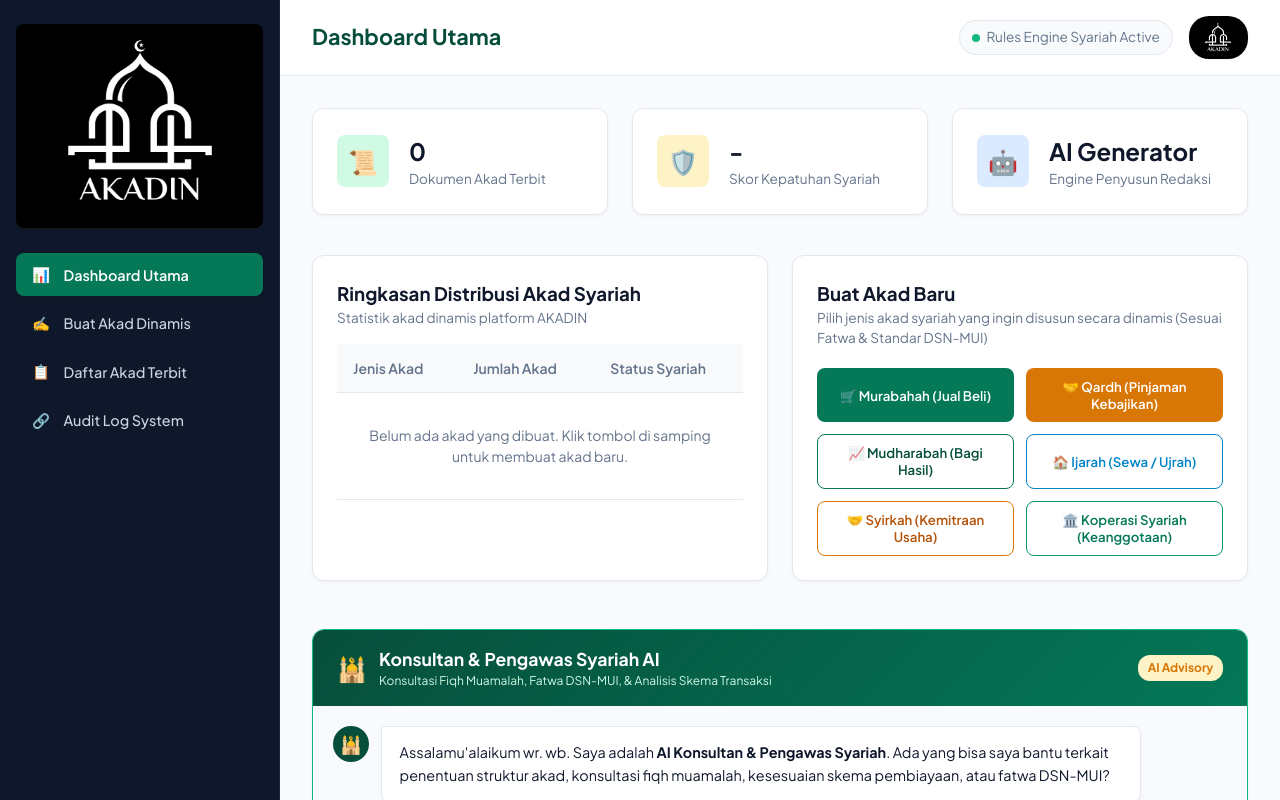
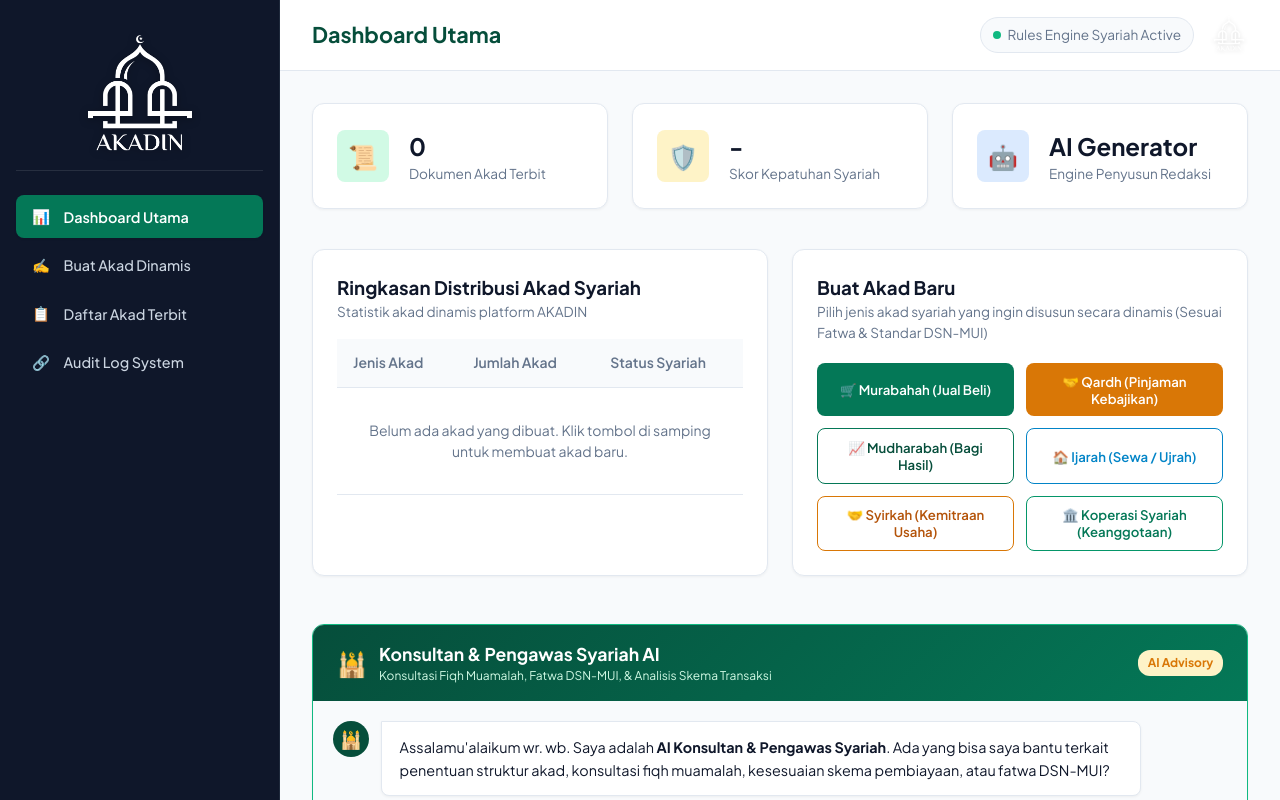
Before and after one commit to ilmanabidin1/akadsyariahgenerator, a website: page public/index.html in a window 1280 px wide. Drawn offline with Linux system fonts and the light colour scheme; no server answers.

Commit message:
UI: Add transparent logo, remove background box, adjust proporsional size, and add tab favicon

```diff
--- a/public/index.html
+++ b/public/index.html
@@ -4,6 +4,8 @@
   <meta charset="UTF-8">
   <meta name="viewport" content="width=device-width, initial-scale=1.0">
   <title>AKADIN - Platform AI Pengembangan Akad Syariah Otomatis</title>
+  <!-- Favicon transparan untuk browser tab -->
+  <link rel="icon" type="image/png" href="favicon.png">
   <link rel="preconnect" href="https://fonts.googleapis.com">
   <link rel="preconnect" href="https://fonts.gstatic.com" crossorigin>
   <link href="https://fonts.googleapis.com/css2?family=Plus+Jakarta+Sans:wght@400;500;600;700&display=swap" rel="stylesheet">
@@ -14,8 +16,8 @@
   <div class="app-container">
     <!-- Sidebar Navigation -->
     <aside class="sidebar">
-      <div class="sidebar-header" style="padding: 0.75rem; background: #000000; border-radius: var(--radius-md); margin-bottom: 1.5rem; display: flex; justify-content: center; align-items: center; box-shadow: var(--shadow-sm);">
-        <img src="logo.png" alt="AKADIN Logo" style="width: 100%; max-width: 180px; height: auto; display: block;">
+      <div class="sidebar-header" style="padding: 0.5rem; background: transparent; margin-bottom: 1.5rem; display: flex; justify-content: center; align-items: center;">
+        <img src="logo_transparent.png" alt="AKADIN Logo" style="width: 100%; max-width: 130px; height: auto; display: block; filter: drop-shadow(0 2px 4px rgba(0,0,0,0.3));">
       </div>
 
       <ul class="nav-list">
@@ -52,9 +54,9 @@
             <span class="dot-online"></span>
             <span>Rules Engine Syariah Active</span>
           </div>
-          <!-- Logo Brand AKADIN di Pojok Kanan Atas Topbar -->
-          <div style="display: flex; align-items: center; gap: 0.5rem; background: #000000; padding: 0.35rem 0.85rem; border-radius: 20px; box-shadow: var(--shadow-sm);">
-            <img src="logo.png" alt="AKADIN Logo Topbar" style="height: 32px; width: auto; display: block;">
+          <!-- Logo Transparan Proporsional di Topbar Kanan Atas -->
+          <div style="display: flex; align-items: center; justify-content: center; background: transparent;">
+            <img src="logo_transparent.png" alt="AKADIN Logo Topbar" style="height: 38px; width: auto; display: block; filter: drop-shadow(0 1px 2px rgba(0,0,0,0.15));">
           </div>
         </div>
       </header>
```
Also changed, not shown: public/favicon.ico (added), public/favicon.png (added), public/logo_transparent.png (added).
